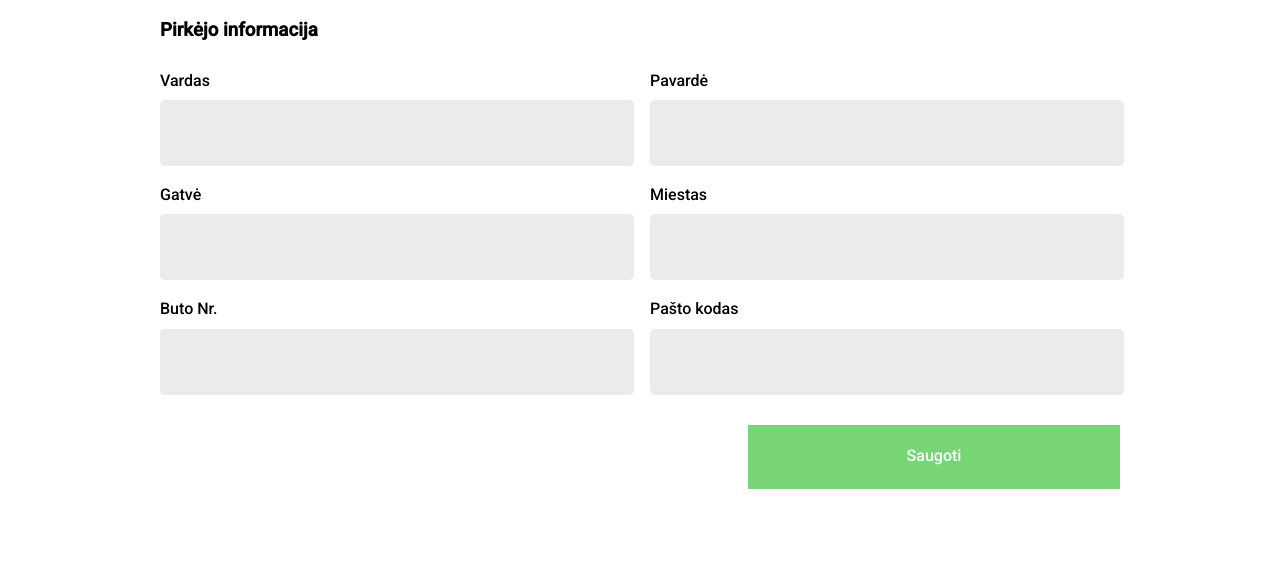
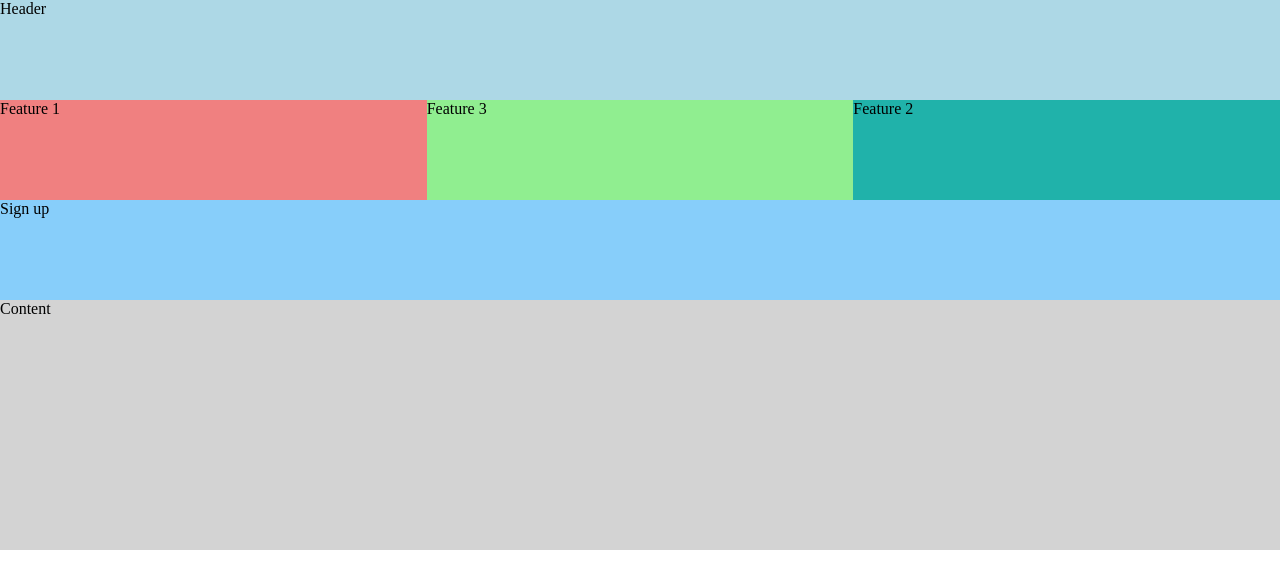
Before and after one commit to Mantas-Vilimas/Vytauto, a plain HTML site: page index.html in a window 1280 px wide. Drawn offline with Linux system fonts and the light colour scheme.

Commit message:
Flec bos antra uzduotis

```diff
--- a/index.html
+++ b/index.html
@@ -15,54 +15,14 @@
     <link rel="stylesheet" href="normalize.css" />
   </head>
   <body>
-    <main class="container">
-      <form action="/" method="GET">
-        <div class="form-layout">
-          <h3>Pirkėjo informacija</h3>
-          <div class="input-list">
-            <div class="input-group">
-              <label class="form-label" for="name">Vardas</label>
-              <input class="form-input" type="text" name="name" id="name" />
-            </div>
-            <div class="input-group">
-              <label class="form-label" for="last-name">Pavardė</label>
-              <input
-                class="form-input"
-                type="text"
-                name="last-name"
-                id="last-name"
-              />
-            </div>
-            <div class="input-group">
-              <label class="form-label" for="street">Gatvė</label>
-              <input class="form-input" type="text" name="street" id="street" />
-            </div>
-            <div class="input-group">
-              <label class="form-label" for="city">Miestas</label>
-              <input class="form-input" type="text" name="city" id="city" />
-            </div>
-            <div class="input-group">
-              <label class="form-label" for="apartment">Buto Nr.</label>
-              <input
-                class="form-input"
-                type="text"
-                name="apartment"
-                id="apartment"
-              />
-            </div>
-            <div class="input-group">
-              <label class="form-label" for="postal-code">Pašto kodas</label>
-              <input
-                class="form-input"
-                type="text"
-                name="postal-code"
-                id="postal-code"
-              />
-            </div>
-          </div>
-          <button class="form-submit" type="submit">Saugoti</button>
-        </div>
-      </form>
+    <header class="header">Header</header>
+
+    <main class="wrapper">
+      <div class="content">Content</div>
+      <div class="feature-one">Feature 1</div>
+      <div class="feature-two">Feature 2</div>
+      <div class="feature-three">Feature 3</div>
+      <div class="sign-up">Sign up</div>
     </main>
   </body>
 </html>
--- a/style.css
+++ b/style.css
@@ -1,71 +1,73 @@
-body{
-    margin: 0;
-    font-family: 'Roboto', sans-serif;
+.header{
+    background-color: lightblue;
+    height: 100px;
 }
 
-.form-input{
-    background-color: #EBEBEB;
-    width: 100%;
-    height: 64px;
-    border-radius: 5px;
-    border:none;
+.content{
+    background-color: lightgray;
+    height: 250px;
 }
 
-.container{
-    margin: 0 20px;
+.sign-up{
+    background-color: lightskyblue;
+    height: 100px;
 }
 
-.input-group{
-    display: flex;
-    flex-direction: column;
-    gap: 10px;
+.feature-one{
+    background-color: lightcoral ;
+    height: 100px;
 }
 
-.form-label{
-    font-weight: 500;
+.feature-two{
+    background-color: lightseagreen;
+    height: 100px;
 }
 
-.input-list{
-    display: flex;
-    flex-direction: column;
-    gap: 20px;
+.feature-three{
+    background-color: lightgreen ;
+    height: 100px;
 }
 
-.form-submit{
-    width: 100%;
-    background-color:#78D576;
-    height: 64px;
-    border: none;
-    color: white;
+@media only screen and (min-width: 678px) {
+    .wrapper{
+        display: flex;
+        flex-wrap: wrap;
+    }
+    .content{
+        flex-basis: 100%;
+    }
+    .wrapper> *:not(.content){
+        flex-basis: 50%;
+    }
 }
 
-.form-layout{
-    display: flex;
-    flex-direction: column;
-    gap: 30px;
-    margin-top: 20px;
-}
-
-.form-layout>*{
-    margin: 0;
-}
-
-
-@media only screen and (min-width:678px) {
-    .form-layout>button{
-        align-self: flex-end;
-        width: 372px;
+@media only screen and (min-width: 1200px){
+    .content,
+    .sign-up{
+        flex-basis: 100% !important;
+    }
+    .feature-one,
+    .feature-two,
+    .feature-three{
+        flex-basis: calc(100%/3) !important
+    }
+    .feature-one{
+        order: 1;
     }
 
-    .container{
-        max-width: 960px;
-        margin: 0 auto;
+    .feature-two{
+        order: 3;
     }
-    .input-list{
-        flex-direction: row;
-        flex-wrap: wrap;
+
+    .feature-three{
+        order: 2;
     }
-    .input-list > .input-group{
-        flex-basis: calc(50% - 10px);
+
+    .sign-up{
+        order: 5;
+    }
+
+    .content{
+        order:6;
     }
 }
```
